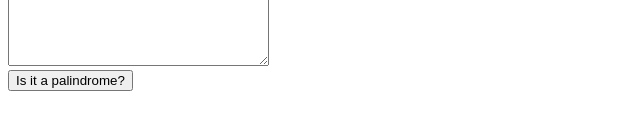
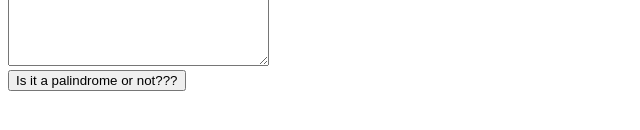
Before and after one commit to OmarJaff/Palindrome, a website with bundled scripts: page index.html in a window 1280 px wide. Shown: the part 170-300 px from the top of the page, without its empty margins (0-640 px from the left). Built offline with nearby package versions, Linux system fonts and the light colour scheme.

Commit message:
Change button with a new title

```diff
--- a/index.html
+++ b/index.html
@@ -11,7 +11,7 @@
 
     <form id="palindromeTester">
         <textarea name="phrase" cols="30" rows="10"></textarea><br>
-        <button type="submit">Is it a palindrome?</button>
+        <button type="submit">Is it a palindrome or not???</button>
     </form>
 
 
```
